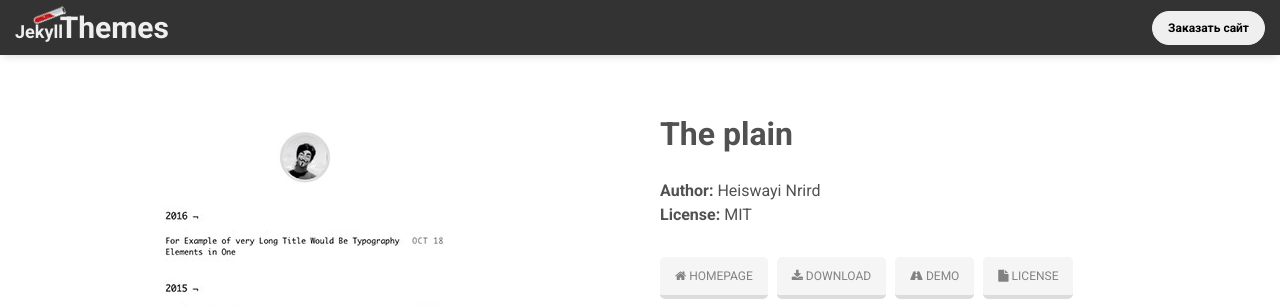
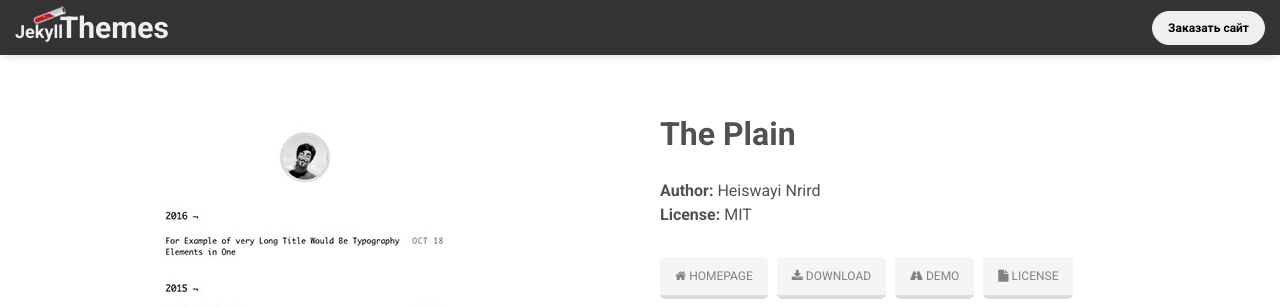
Before and after one commit to kastro85/securitytotal.io, a Jekyll site: the page built from _posts/2017-05-25-the-plain.markdown, in a window 1280 px wide and 900 px high. Shown: the top 307 px of the window. Built offline with Jekyll 4.4.1, drawn with Linux system fonts in a browser that asks for light colours.

```diff
--- a/_posts/2017-05-25-the-plain.markdown
+++ b/_posts/2017-05-25-the-plain.markdown
@@ -1,5 +1,5 @@
 ---
-title: The plain
+title: The Plain
 date: 2017-05-25 00:00:00
 thumbnail: the-plain.jpg
 author: Heiswayi Nrird
```
